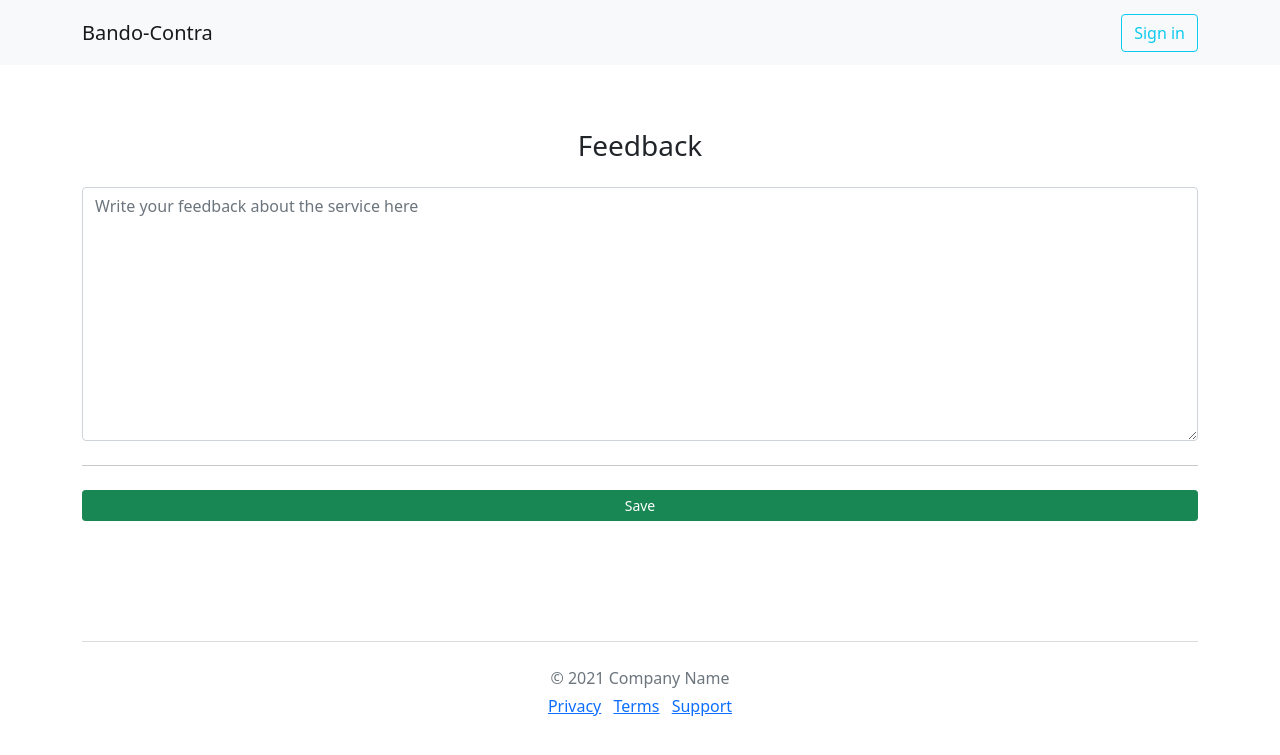
After one commit to ES2-UFPI/Bando-Contra, a Django app: page /user/client/feedback/1 in a window 1280 px wide. The commit adds this page. Shown: the top 755 px of the page. Run offline with Django 3.2, Linux system fonts and the light colour scheme; tables that the repository leaves empty hold one stand-in row (values such as "Sample post"); some libraries are stand-ins or nearby versions.

Commit message:
Add Service Feedback #89

```diff
--- a/backend/core/facade.py
+++ b/backend/core/facade.py
@@ -57,6 +57,10 @@ class ModelField:
     def createFloatField(label):
         return models.FloatField(label, default = 0)
 
+    @staticmethod
+    def createTextField(label):
+        return models.TextField(label, default = None, null = True, blank = True)
+
 class ShortcutsFacade:
     @staticmethod
     def callRender(request, template, data={}):
--- a/backend/core/forms.py
+++ b/backend/core/forms.py
@@ -1,4 +1,4 @@
-from django.forms import ModelForm
+from django.forms import ModelForm, Form, Textarea, CharField
 from django.core.exceptions import ValidationError
 from .models import ClientUser, PartnerUser, Event, Service
 from .facade import FormFacade
@@ -88,13 +88,11 @@ class EventForm(ModelForm):
             if floor != ceeling:
                 raise ValidationError("Already exists a Event in this date")
 
-
-
 class ServiceForm(ModelForm):
     class Meta:
         model = Service
         fields = "__all__"
-        exclude = ('clientUser', 'event')
+        exclude = ('clientUser', 'event', 'clientFeedback')
         widgets = {
             'requestDate': FormFacade.dateInput(),
             'orderPlacementDate': FormFacade.dateInput(),
@@ -106,3 +104,6 @@ class ServiceForm(ModelForm):
             'orderPlacementDate': ('%Y-%m-%d',),
             'deliveryDate': ('%Y-%m-%d',)
         }
+
+class ClientFeedbackForm(Form):
+    feedback = CharField(widget = Textarea(attrs = {"placeholder": 'Write your feedback about the service here'}), label = '')
--- a/backend/core/models.py
+++ b/backend/core/models.py
@@ -70,3 +70,4 @@ class Service(models.Model):
     taxation = ModelField.createBooleanField("Taxation")
     clientUser = ModelField.createForeignKey(ClientUser)
     event = ModelField.createForeignKey(Event)
+    clientFeedback = ModelField.createTextField("Feedback")
--- a/backend/core/views.py
+++ b/backend/core/views.py
@@ -2,7 +2,7 @@ from django.contrib.auth import login
 from django.contrib.auth.models import User
 from .models import ClientUser, PartnerUser, Event, Service
 from .utils import UserContext, ShortcutsFacade, ClientCreator, PartnerCreator, pairEvent
-from .forms import ClientUserForm, PartnerUserForm, EventForm, ServiceForm
+from .forms import ClientUserForm, PartnerUserForm, EventForm, ServiceForm, ClientFeedbackForm
 from .facade import UserFacade, ShortcutsFacade, ModelFacade, HttpFacade
 from datetime import date
 
@@ -137,3 +137,16 @@ def listPartnerServices(request):
     user = UserFacade.getUser(PartnerUser, request.user.username)
     context = UserContext(user)
     return context.listServicesView(request)
+
+def feedback(request, pk):
+    service = ModelFacade.getModel(Service, id = pk)
+    if request.method == 'POST':
+        form = ClientFeedbackForm(request.POST)
+        if form.is_valid():
+            service.clientFeedback = form.cleaned_data['feedback']
+            service.save()
+            return ShortcutsFacade.callRedirect('listClientServices')
+    else:
+        form = ClientFeedbackForm()
+    data = {'title': 'Feedback', 'form': form}
+    return ShortcutsFacade.callRender(request, 'core/user/client/feedback.html', data)
--- a/backend/urls.py
+++ b/backend/urls.py
@@ -36,5 +36,6 @@ urlpatterns = [
     path('user/detail_service/<int:pk>', views.detailService, name='detailService'),
     path('user/client/list_services/', views.listClientServices, name='listClientServices'),
     path('user/partner/list_services/', views.listPartnerServices, name='listPartnerServices'),
-    path('testLogin/<str:username>', views.testLogin)
+    path('testLogin/<str:username>', views.testLogin),
+    path('user/client/feedback/<int:pk>', views.feedback, name='feedback')
 ]
--- /dev/null
+++ b/frontend/templates/core/user/client/feedback.html
@@ -0,0 +1,23 @@
+{% extends 'base.html' %}
+{% load static %}
+{% load crispy_forms_tags %}
+
+{% block title %}{{ title }}{% endblock %}
+
+{% block content %}
+<main>
+  <div class="py-3 text-center">
+    <h3>{{ title }}</h3>
+  </div>
+  <div>
+    <form method="post" action="" class="needs-validation" novalidate>
+      {% csrf_token %}
+      {{ form|crispy }}
+
+      <hr class="my-4">
+      <input type="submit" class="w-100 btn btn-success btn-sm" value="Save">
+    </form>
+  </div>
+
+</main>
+{% endblock %}
--- a/frontend/templates/core/user/client/listServices.html
+++ b/frontend/templates/core/user/client/listServices.html
@@ -1,4 +1,4 @@
 {% extends 'core/user/listServices.html' %}
 {% load static %}
-
+{% block buttons %}<a href="{% url 'feedback' service.id %}" class="btn btn-outline-primary">Feedback</a>{% endblock %}
 {% block addButton %}<a href="{% url 'addService' %}" class="btn btn-outline-primary">add</a>{% endblock %}
--- a/frontend/templates/core/user/listServices.html
+++ b/frontend/templates/core/user/listServices.html
@@ -33,7 +33,7 @@
                 </div>
                 <p>Status: {{ service.productStatus }}</p>
                 <a href="{% url 'detailService' service.id %}" id="detail-btn" class="btn btn-outline-primary">Detail</a>
-                {% block editButton %}{% endblock %}
+                {% block buttons %}{% endblock %}
             </div>
         </div>
     {% endfor %}
--- a/frontend/templates/core/user/partner/listServices.html
+++ b/frontend/templates/core/user/partner/listServices.html
@@ -1,4 +1,4 @@
 {% extends 'core/user/listServices.html' %}
 {% load static %}
 
-{% block editButton %}<a href="{% url 'editService' service.id %}" class="btn btn-outline-primary">Edit</a>{% endblock %}
+{% block buttons %}<a href="{% url 'editService' service.id %}" class="btn btn-outline-primary">Edit</a>{% endblock %}
```
Also changed, not shown: backend/core/tests.py (+29 -0 lines), backend/core/migrations/0007_auto_20210715_1923.py (added), backend/core/migrations/0008_alter_service_clientfeedback.py (added).
